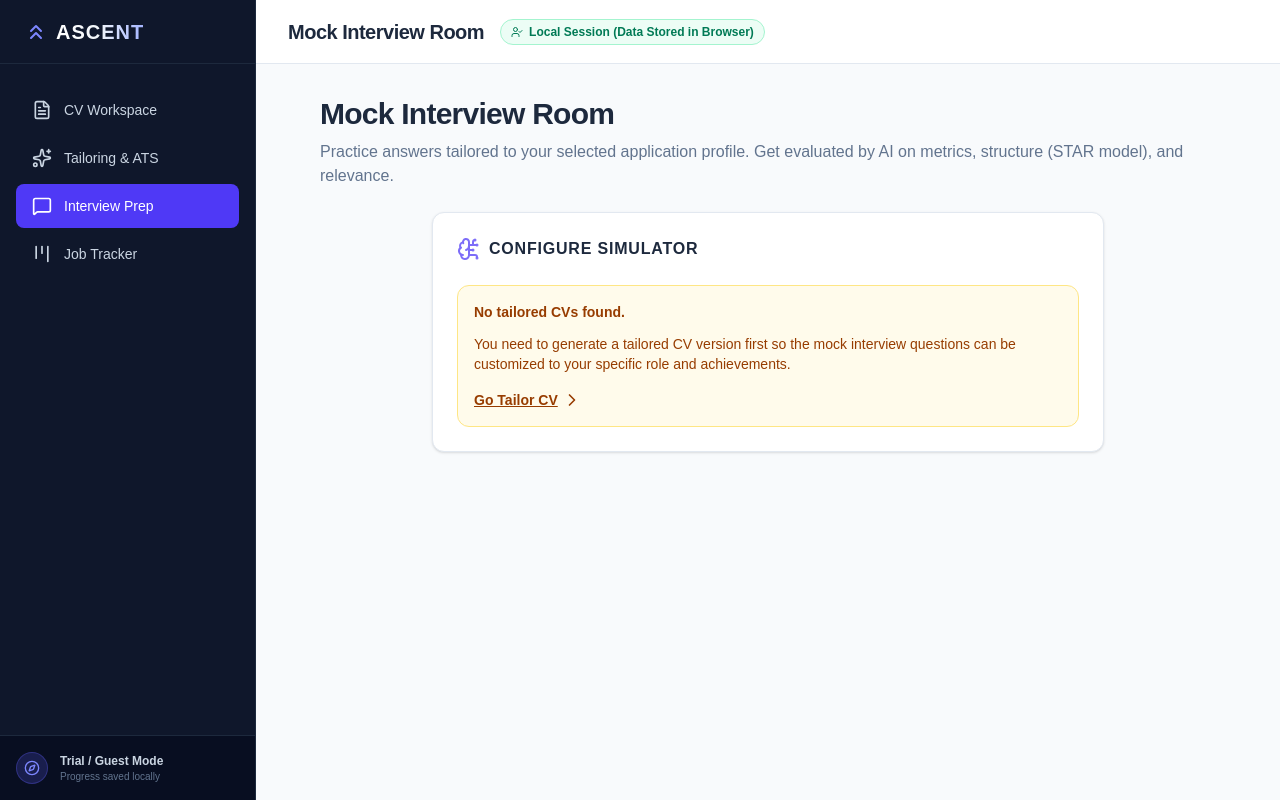
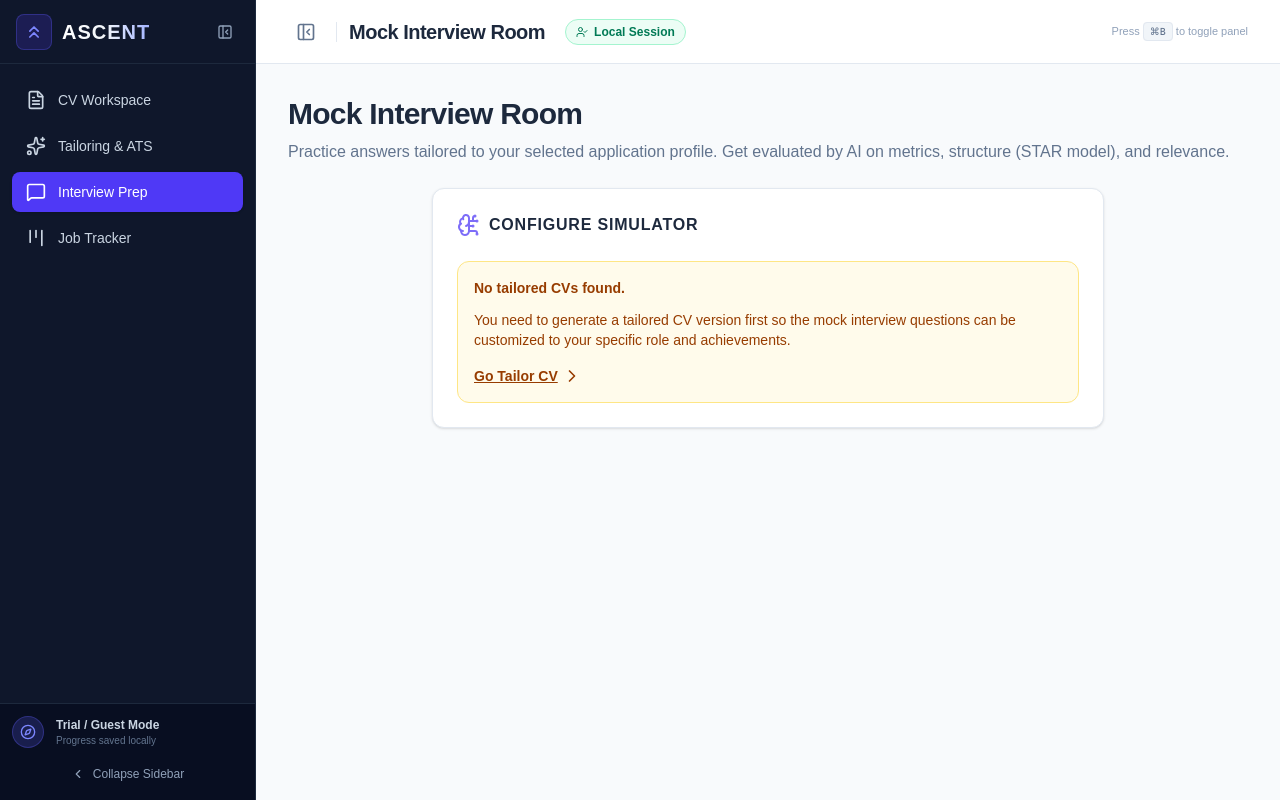
Before and after one commit to NGYB/Ascent, a Next.js app: page /interview in a window 1280 px wide. Built offline with nearby package versions, Linux system fonts and the light colour scheme.

Commit message:
feat: make left-hand sidebar collapsible and expand main layout width

```diff
--- a/app/cv/page.tsx
+++ b/app/cv/page.tsx
@@ -244,7 +244,7 @@ export default function CVPage() {
   };
 
   return (
-    <div className="max-w-4xl mx-auto space-y-6">
+    <div className="max-w-6xl w-full mx-auto space-y-6">
       <div className="space-y-2">
         <h2 className="text-3xl font-extrabold text-slate-800 tracking-tight">Master CV Workspace</h2>
         <p className="text-slate-500 text-base">
--- a/app/interview/page.tsx
+++ b/app/interview/page.tsx
@@ -194,7 +194,7 @@ export default function InterviewPage() {
   };
 
   return (
-    <div className="max-w-4xl mx-auto space-y-6">
+    <div className="max-w-5xl w-full mx-auto space-y-6">
       <div className="space-y-2">
         <h2 className="text-3xl font-extrabold text-slate-800 tracking-tight">Mock Interview Room</h2>
         <p className="text-slate-500 text-base">
--- a/app/layout.tsx
+++ b/app/layout.tsx
@@ -3,6 +3,7 @@ import { Geist, Geist_Mono } from "next/font/google";
 import "./globals.css";
 import Sidebar from "../components/Sidebar";
 import Header from "../components/Header";
+import { SidebarProvider } from "../context/SidebarContext";
 
 const geistSans = Geist({
   variable: "--font-geist-sans",
@@ -23,15 +24,17 @@ export default function RootLayout({ children }: { children: React.ReactNode })
   return (
     <html lang="en" className={`${geistSans.variable} ${geistMono.variable} h-full antialiased`} suppressHydrationWarning>
       <body className="h-full bg-slate-50 text-slate-900 font-sans antialiased" suppressHydrationWarning>
+        <SidebarProvider>
           <div className="flex h-full overflow-hidden">
             <Sidebar />
-          <div className="flex-1 flex flex-col overflow-hidden">
+            <div className="flex-1 flex flex-col overflow-hidden min-w-0">
               <Header />
-            <main className="flex-1 overflow-y-auto bg-slate-50 p-6 sm:p-8">
+              <main className="flex-1 overflow-y-auto bg-slate-50 p-4 sm:p-6 lg:p-8">
                 {children}
               </main>
             </div>
           </div>
+        </SidebarProvider>
       </body>
     </html>
   );
--- a/app/page.tsx
+++ b/app/page.tsx
@@ -49,7 +49,7 @@ export default function Home() {
   }, []);
 
   return (
-    <div className="max-w-5xl mx-auto space-y-8">
+    <div className="max-w-6xl w-full mx-auto space-y-8">
       {/* Welcome Banner */}
       <div className="bg-gradient-to-r from-slate-900 via-indigo-950 to-slate-900 text-white rounded-2xl p-8 shadow-md relative overflow-hidden">
         <div className="absolute right-0 bottom-0 opacity-10 pointer-events-none">
--- a/app/tailor/page.tsx
+++ b/app/tailor/page.tsx
@@ -403,7 +403,7 @@ export default function TailorPage() {
   };
 
   return (
-    <div className="max-w-6xl mx-auto space-y-6">
+    <div className="max-w-7xl 2xl:max-w-[1600px] w-full mx-auto space-y-6">
       <div className="space-y-2">
         <h2 className="text-3xl font-extrabold text-slate-800 tracking-tight">Tailor & ATS Scorecard</h2>
         <p className="text-slate-500 text-base">
--- a/app/tracker/page.tsx
+++ b/app/tracker/page.tsx
@@ -169,7 +169,7 @@ export default function TrackerPage() {
   };
 
   return (
-    <div className="max-w-6xl mx-auto space-y-6">
+    <div className="max-w-7xl 2xl:max-w-[1600px] w-full mx-auto space-y-6">
       <div className="flex items-center justify-between flex-wrap gap-4">
         <div className="space-y-1">
           <h2 className="text-2xl font-extrabold text-slate-800 tracking-tight">Application Pipeline</h2>
--- a/components/Header.tsx
+++ b/components/Header.tsx
@@ -1,10 +1,12 @@
 'use client';
 
 import { usePathname } from 'next/navigation';
-import { Sparkles, Save, UserCheck, AlertCircle } from 'lucide-react';
+import { UserCheck, PanelLeftClose, PanelLeftOpen } from 'lucide-react';
+import { useSidebar } from '@/context/SidebarContext';
 
 export default function Header() {
   const pathname = usePathname();
+  const { isCollapsed, toggleCollapse } = useSidebar();
 
   // Map pathnames to clean titles
   const getTitle = () => {
@@ -16,19 +18,39 @@ export default function Header() {
   };
 
   return (
-    <header className="h-16 border-b border-slate-200 bg-white flex items-center justify-between px-8 shadow-sm">
-      <div className="flex items-center gap-4">
-        <h1 className="text-xl font-bold text-slate-800 tracking-tight">
+    <header className="h-16 border-b border-slate-200 bg-white flex items-center justify-between px-4 sm:px-6 lg:px-8 shadow-xs flex-shrink-0">
+      <div className="flex items-center gap-3">
+        {/* Sidebar Toggle Button */}
+        <button
+          type="button"
+          onClick={toggleCollapse}
+          className="p-2 rounded-lg text-slate-500 hover:text-slate-800 hover:bg-slate-100 transition-colors cursor-pointer"
+          title={isCollapsed ? "Expand sidebar (Cmd+B / Ctrl+B)" : "Collapse sidebar (Cmd+B / Ctrl+B)"}
+          aria-label={isCollapsed ? "Expand sidebar" : "Collapse sidebar"}
+        >
+          {isCollapsed ? (
+            <PanelLeftOpen className="h-5 w-5 text-indigo-600" />
+          ) : (
+            <PanelLeftClose className="h-5 w-5" />
+          )}
+        </button>
+
+        <div className="h-5 w-[1px] bg-slate-200" />
+
+        <h1 className="text-lg sm:text-xl font-bold text-slate-800 tracking-tight truncate">
           {getTitle()}
         </h1>
-        <div className="hidden sm:flex items-center gap-1.5 px-2.5 py-1 rounded-full text-xs font-semibold bg-emerald-50 text-emerald-700 border border-emerald-200">
+
+        <div className="hidden md:flex items-center gap-1.5 px-2.5 py-1 rounded-full text-xs font-semibold bg-emerald-50 text-emerald-700 border border-emerald-200 ml-2">
           <UserCheck className="h-3 w-3" />
-          <span>Local Session (Data Stored in Browser)</span>
+          <span>Local Session</span>
         </div>
       </div>
 
-      <div className="flex items-center gap-4">
-        {/* Save Progress removed */}
+      <div className="flex items-center gap-3">
+        <span className="hidden lg:inline-block text-[11px] text-slate-400 font-medium">
+          Press <kbd className="px-1.5 py-0.5 bg-slate-100 border border-slate-200 rounded text-slate-500 text-[10px] font-mono">⌘B</kbd> to toggle panel
+        </span>
       </div>
     </header>
   );
--- a/components/Sidebar.tsx
+++ b/components/Sidebar.tsx
@@ -8,9 +8,14 @@ import {
   MessageSquare,
   Kanban,
   Compass,
-  ChevronsUp
+  ChevronsUp,
+  PanelLeftClose,
+  PanelLeftOpen,
+  ChevronLeft,
+  ChevronRight
 } from 'lucide-react';
 import { cn } from '@/lib/utils';
+import { useSidebar } from '@/context/SidebarContext';
 
 const navItems = [
   { name: 'CV Workspace', href: '/cv', icon: FileText },
@@ -21,47 +26,130 @@ const navItems = [
 
 export default function Sidebar() {
   const pathname = usePathname();
+  const { isCollapsed, toggleCollapse } = useSidebar();
 
   return (
-    <aside className="w-64 bg-slate-900 text-white flex flex-col h-full border-r border-slate-800">
-      <Link href="/" className="h-16 flex items-center px-6 border-b border-slate-800 gap-2 hover:bg-slate-800/40 transition-colors w-full cursor-pointer">
-        <ChevronsUp className="h-6 w-6 text-indigo-400" />
-        <span className="font-semibold text-xl tracking-wider bg-gradient-to-r from-white via-slate-100 to-indigo-300 bg-clip-text text-transparent">
+    <aside
+      className={cn(
+        "bg-slate-900 text-white flex flex-col h-full border-r border-slate-800 transition-all duration-300 ease-in-out relative z-30 flex-shrink-0 select-none",
+        isCollapsed ? "w-[72px]" : "w-64"
+      )}
+    >
+      {/* Header / Brand */}
+      <div className="h-16 flex items-center px-4 border-b border-slate-800 justify-between gap-2 overflow-hidden flex-shrink-0">
+        <Link
+          href="/"
+          className={cn(
+            "flex items-center gap-2.5 hover:opacity-90 transition-opacity cursor-pointer truncate",
+            isCollapsed && "justify-center w-full px-0"
+          )}
+          title="Ascent - Home"
+        >
+          <div className="h-9 w-9 rounded-lg bg-indigo-600/20 border border-indigo-500/30 flex items-center justify-center flex-shrink-0">
+            <ChevronsUp className="h-5 w-5 text-indigo-400" />
+          </div>
+          {!isCollapsed && (
+            <span className="font-bold text-xl tracking-wider bg-gradient-to-r from-white via-slate-100 to-indigo-300 bg-clip-text text-transparent truncate">
               ASCENT
             </span>
+          )}
         </Link>
 
-      <nav className="flex-1 px-4 py-6 space-y-1">
+        {/* Collapse Button when Expanded */}
+        {!isCollapsed && (
+          <button
+            type="button"
+            onClick={toggleCollapse}
+            className="p-1.5 rounded-lg text-slate-400 hover:text-white hover:bg-slate-800 transition-colors flex-shrink-0"
+            title="Collapse sidebar (Cmd+B / Ctrl+B)"
+            aria-label="Collapse sidebar"
+          >
+            <PanelLeftClose className="h-4 w-4" />
+          </button>
+        )}
+      </div>
+
+      {/* Navigation Links */}
+      <nav className="flex-1 px-3 py-4 space-y-1.5 overflow-y-auto overflow-x-hidden">
         {navItems.map((item) => {
           const isActive = pathname.startsWith(item.href);
           return (
             <Link
               key={item.name}
               href={item.href}
+              title={isCollapsed ? item.name : undefined}
               className={cn(
-                "flex items-center px-4 py-3 text-sm font-medium rounded-lg transition-colors gap-3",
+                "flex items-center rounded-lg transition-colors text-sm font-medium group relative",
+                isCollapsed
+                  ? "px-0 py-3 justify-center"
+                  : "px-3.5 py-2.5 gap-3",
                 isActive
-                  ? "bg-indigo-600 text-white"
+                  ? "bg-indigo-600 text-white shadow-sm"
                   : "text-slate-300 hover:bg-slate-800 hover:text-white"
               )}
             >
               <item.icon className="h-5 w-5 flex-shrink-0" />
+              {!isCollapsed ? (
+                <span className="truncate">{item.name}</span>
+              ) : (
+                /* Tooltip for collapsed mode */
+                <div className="absolute left-full ml-3 px-2.5 py-1 bg-slate-800 text-white text-xs font-semibold rounded-md shadow-lg whitespace-nowrap opacity-0 group-hover:opacity-100 pointer-events-none transition-opacity z-50 border border-slate-700">
                   {item.name}
+                </div>
+              )}
             </Link>
           );
         })}
       </nav>
 
-      <div className="p-4 border-t border-slate-800 bg-slate-950/50">
+      {/* Footer info & Toggle */}
+      <div className="p-3 border-t border-slate-800 bg-slate-950/50 flex-shrink-0">
+        {!isCollapsed ? (
+          <div className="space-y-3">
             <div className="flex items-center gap-3">
-          <div className="h-8 w-8 rounded-full bg-indigo-500/20 border border-indigo-500/30 flex items-center justify-center">
-            <Compass className="h-4 w-4 text-indigo-400 animate-spin-slow" />
+              <div className="h-8 w-8 rounded-full bg-indigo-500/20 border border-indigo-500/30 flex items-center justify-center flex-shrink-0">
+                <Compass className="h-4 w-4 text-indigo-400" />
               </div>
-          <div>
-            <p className="text-xs font-semibold text-slate-300">Trial / Guest Mode</p>
-            <p className="text-[10px] text-slate-500">Progress saved locally</p>
+              <div className="truncate">
+                <p className="text-xs font-semibold text-slate-300 truncate">Trial / Guest Mode</p>
+                <p className="text-[10px] text-slate-500 truncate">Progress saved locally</p>
               </div>
             </div>
+
+            <button
+              type="button"
+              onClick={toggleCollapse}
+              className="w-full flex items-center justify-center gap-2 py-1.5 text-xs text-slate-400 hover:text-white hover:bg-slate-800/80 rounded-md transition-colors"
+              title="Collapse sidebar (Cmd+B / Ctrl+B)"
+            >
+              <ChevronLeft className="h-3.5 w-3.5" />
+              <span>Collapse Sidebar</span>
+            </button>
+          </div>
+        ) : (
+          <div className="flex flex-col items-center gap-2 group relative">
+            <div
+              className="h-8 w-8 rounded-full bg-indigo-500/20 border border-indigo-500/30 flex items-center justify-center cursor-pointer"
+              title="Trial / Guest Mode: Progress saved locally"
+            >
+              <Compass className="h-4 w-4 text-indigo-400" />
+            </div>
+
+            <button
+              type="button"
+              onClick={toggleCollapse}
+              className="p-1.5 rounded-lg text-slate-400 hover:text-white hover:bg-slate-800 transition-colors"
+              title="Expand sidebar (Cmd+B / Ctrl+B)"
+              aria-label="Expand sidebar"
+            >
+              <ChevronRight className="h-4 w-4" />
+            </button>
+
+            <div className="absolute left-full bottom-2 ml-3 px-2.5 py-1 bg-slate-800 text-white text-xs font-semibold rounded-md shadow-lg whitespace-nowrap opacity-0 group-hover:opacity-100 pointer-events-none transition-opacity z-50 border border-slate-700">
+              Expand Sidebar (Cmd+B)
+            </div>
+          </div>
+        )}
       </div>
     </aside>
   );
--- /dev/null
+++ b/context/SidebarContext.tsx
@@ -0,0 +1,88 @@
+'use client';
+
+import React, { createContext, useContext, useState, useEffect } from 'react';
+
+interface SidebarContextType {
+  isCollapsed: boolean;
+  toggleCollapse: () => void;
+  expand: () => void;
+  collapse: () => void;
+}
+
+const SidebarContext = createContext<SidebarContextType | undefined>(undefined);
+
+export function SidebarProvider({ children }: { children: React.ReactNode }) {
+  const [isCollapsed, setIsCollapsed] = useState(false);
+  const [isMounted, setIsMounted] = useState(false);
+
+  useEffect(() => {
+    setIsMounted(true);
+    try {
+      const saved = localStorage.getItem('ascent_sidebar_collapsed');
+      if (saved !== null) {
+        setIsCollapsed(saved === 'true');
+      }
+    } catch {}
+  }, []);
+
+  const toggleCollapse = () => {
+    setIsCollapsed(prev => {
+      const next = !prev;
+      try {
+        localStorage.setItem('ascent_sidebar_collapsed', String(next));
+      } catch {}
+      return next;
+    });
+  };
+
+  const expand = () => {
+    setIsCollapsed(false);
+    try {
+      localStorage.setItem('ascent_sidebar_collapsed', 'false');
+    } catch {}
+  };
+
+  const collapse = () => {
+    setIsCollapsed(true);
+    try {
+      localStorage.setItem('ascent_sidebar_collapsed', 'true');
+    } catch {}
+  };
+
+  // Keyboard shortcut: Cmd+B (Mac) or Ctrl+B (Windows/Linux) to toggle sidebar
+  useEffect(() => {
+    const handleKeyDown = (e: KeyboardEvent) => {
+      if ((e.metaKey || e.ctrlKey) && e.key.toLowerCase() === 'b') {
+        // Only trigger if not typing inside an input/textarea
+        const activeTag = document.activeElement?.tagName.toLowerCase();
+        if (activeTag === 'input' || activeTag === 'textarea') return;
+
+        e.preventDefault();
+        toggleCollapse();
+      }
+    };
+    window.addEventListener('keydown', handleKeyDown);
+    return () => window.removeEventListener('keydown', handleKeyDown);
+  }, []);
+
+  return (
+    <SidebarContext.Provider
+      value={{
+        isCollapsed: isMounted ? isCollapsed : false,
+        toggleCollapse,
+        expand,
+        collapse
+      }}
+    >
+      {children}
+    </SidebarContext.Provider>
+  );
+}
+
+export function useSidebar() {
+  const context = useContext(SidebarContext);
+  if (!context) {
+    throw new Error('useSidebar must be used within a SidebarProvider');
+  }
+  return context;
+}
```
Lines whose indentation alone changed are shown as unchanged.
